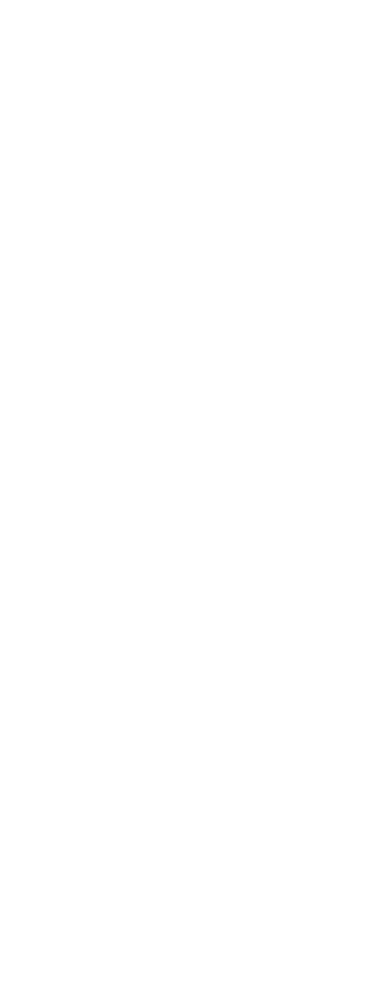
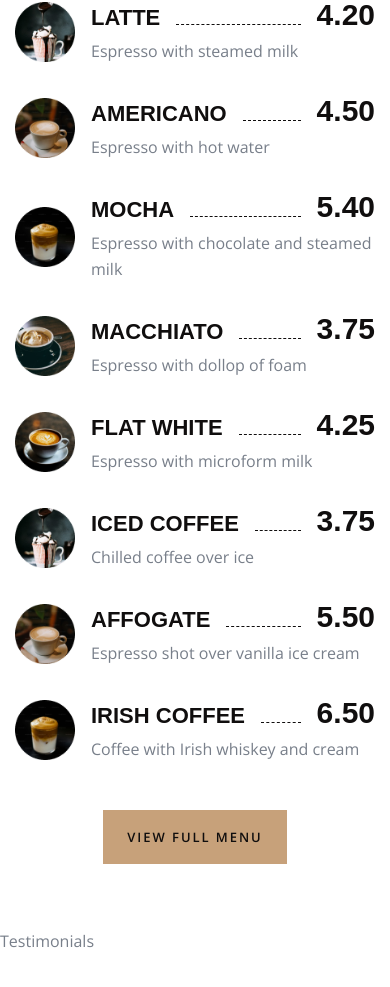
Before and after one commit to dpa241/next-coffee-shop, a Next.js app: page / in a window 390 px wide. Shown: the part 4958-5945 px from the top of the page. Built offline with nearby package versions, Linux system fonts and the light colour scheme; a web font is replaced by a local one.

Commit message:
menu-section

```diff
--- a/app/page.jsx
+++ b/app/page.jsx
@@ -4,6 +4,8 @@
 import About from '@/components/About'
 import Explore from '@/components/Explore'
 import Hero from '@/components/Hero'
+import Menu from '@/components/Menu'
+import Testimonials from '@/components/Testimonials'
 
 const Home = () => {
   // add locomotive scroll
@@ -19,6 +21,8 @@
       <Hero/>
       <Explore/>
       <About/>
+      <Menu/>
+      <Testimonials/>
       <div className='h-[4000px]'></div>
     </div>
   )
--- a/components/Menu.jsx
+++ b/components/Menu.jsx
@@ -1,8 +1,95 @@
-import React from 'react'
+import MenuItem from "./MenuItem"
+import Separator from "./Separator"
+
+const menuItems = [
+  {
+    imgSrc: "/assets/menu/coffee-1.png",
+    name: "Espresso",
+    description: "Rich and bold shot of coffee",
+    price: 3.3
+  },
+  {
+    imgSrc: "/assets/menu/coffee-2.png",
+    name: "Cappuccino",
+    description: "Espresso with steamed milk and foam",
+    price: 4.5
+  },
+  {
+    imgSrc: "/assets/menu/coffee-3.png",
+    name: "Latte",
+    description: "Espresso with steamed milk",
+    price: 4.2
+  },
+  {
+    imgSrc: "/assets/menu/coffee-4.png",
+    name: "Americano",
+    description: "Espresso with hot water",
+    price: 4.5
+  },
+  {
+    imgSrc: "/assets/menu/coffee-5.png",
+    name: "Mocha",
+    description: "Espresso with chocolate and steamed milk",
+    price: 5.4
+  },
+  {
+    imgSrc: "/assets/menu/coffee-1.png",
+    name: "Macchiato",
+    description: "Espresso with dollop of foam",
+    price: 3.75
+  },
+  {
+    imgSrc: "/assets/menu/coffee-2.png",
+    name: "Flat White",
+    description: "Espresso with microform milk",
+    price: 4.25
+  },
+  {
+    imgSrc: "/assets/menu/coffee-3.png",
+    name: "Iced Coffee",
+    description: "Chilled coffee over ice",
+    price: 3.75
+  },
+  {
+    imgSrc: "/assets/menu/coffee-4.png",
+    name: "Affogate",
+    description: "Espresso shot over vanilla ice cream",
+    price: 5.5
+  },
+  {
+    imgSrc: "/assets/menu/coffee-5.png",
+    name: "Irish Coffee",
+    description: "Coffee with Irish whiskey and cream",
+    price: 6.5
+  },
+]
 
 const Menu = () => {
   return (
-    <div>Menu</div>
+    <section className="pt-12 pb-16 lg:pt-16 lg:pb-36">
+      <div className="container mx-auto">
+        <div className="flex flex-col gap-4 mb-12 lg:mb-24">
+          <h2 className="h2 text-center">Our Menu</h2>
+          <div className="mb-4">
+            <Separator bg="accent"/>
+          </div>
+          <p className="text-center max-w-[620px] mx-auto">Lorem ipsum dolor sit amet consectetur adipisicing elit. Modi quidem laboriosam adipisci reiciendis ea illum, sit quos corrupti impedit quam!</p>
+        </div>
+        {/* menu and button */}
+        <div className="flex flex-col items-center gap-12 lg:gap-24">
+          <div className="w-full grid grid-cols-1 lg:grid-cols-2 gap-y-8 gap-x-16 place-content-center">
+            {
+              menuItems.map((item,index)=>{
+                const {imgSrc,name,description,price} = item
+                return <MenuItem key={index} name={name} imgSrc={imgSrc} description={description} price={price}/>
+              })
+            }
+          </div>
+          {/* button */}
+          <button className="btn">View full menu</button>
+        </div>
+      </div>
+    </section>
   )
 }
 
--- /dev/null
+++ b/components/MenuItem.jsx
@@ -0,0 +1,26 @@
+import Image from 'next/image'
+import React from 'react'
+
+const MenuItem = ({imgSrc,name,description,price}) => {
+  return (
+    <div className='flex items-center gap-4'>
+      {/* image */}
+      <div className='relative size-[60px] lg:size-[72px] rounded-full '>
+        <Image src={imgSrc} fill alt='' quality={100} priority  className='object-cover'/>
+      </div>
+      {/* text */}
+      <div className='flex flex-col flex-1 gap-2'>
+        <div className='flex justify-between items-baseline gap-4'>
+          {/* name */}
+            <p className='uppercase font-primary font-semibold text-[22px] text-primary leading-none'>{name}</p>
+            {/* border */}
+            <div className='flex-1 border-b border-dashed border-primary'></div>
+            <p className='leading-none font-primary font-semibold text-[30px] text-primary'>{price.toFixed(2)}</p>
+        </div>
+        <p>{description}</p>
+      </div>
+    </div>
+  )
+}
+
+export default MenuItem
--- /dev/null
+++ b/components/Testimonials.jsx
@@ -0,0 +1,9 @@
+import React from 'react'
+
+const Testimonials = () => {
+  return (
+    <div>Testimonials</div>
+  )
+}
+
+export default Testimonials
```
